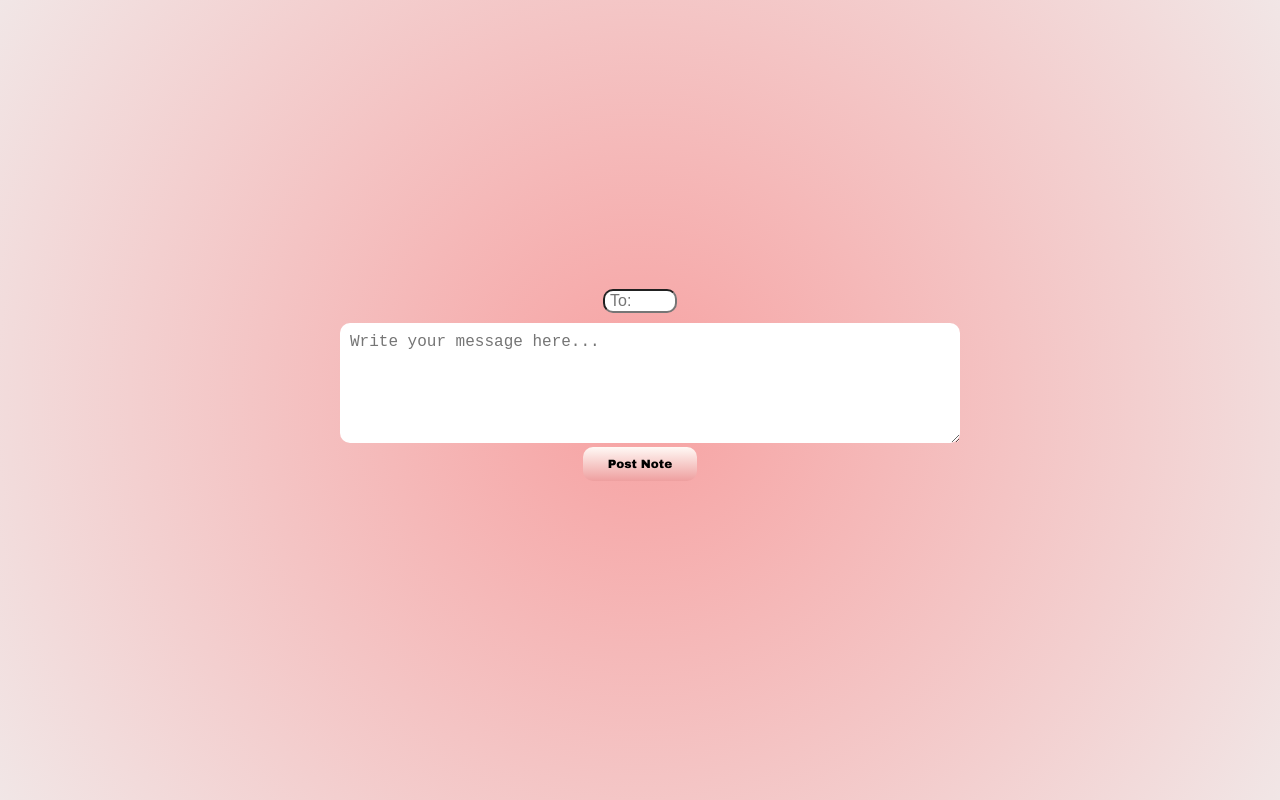
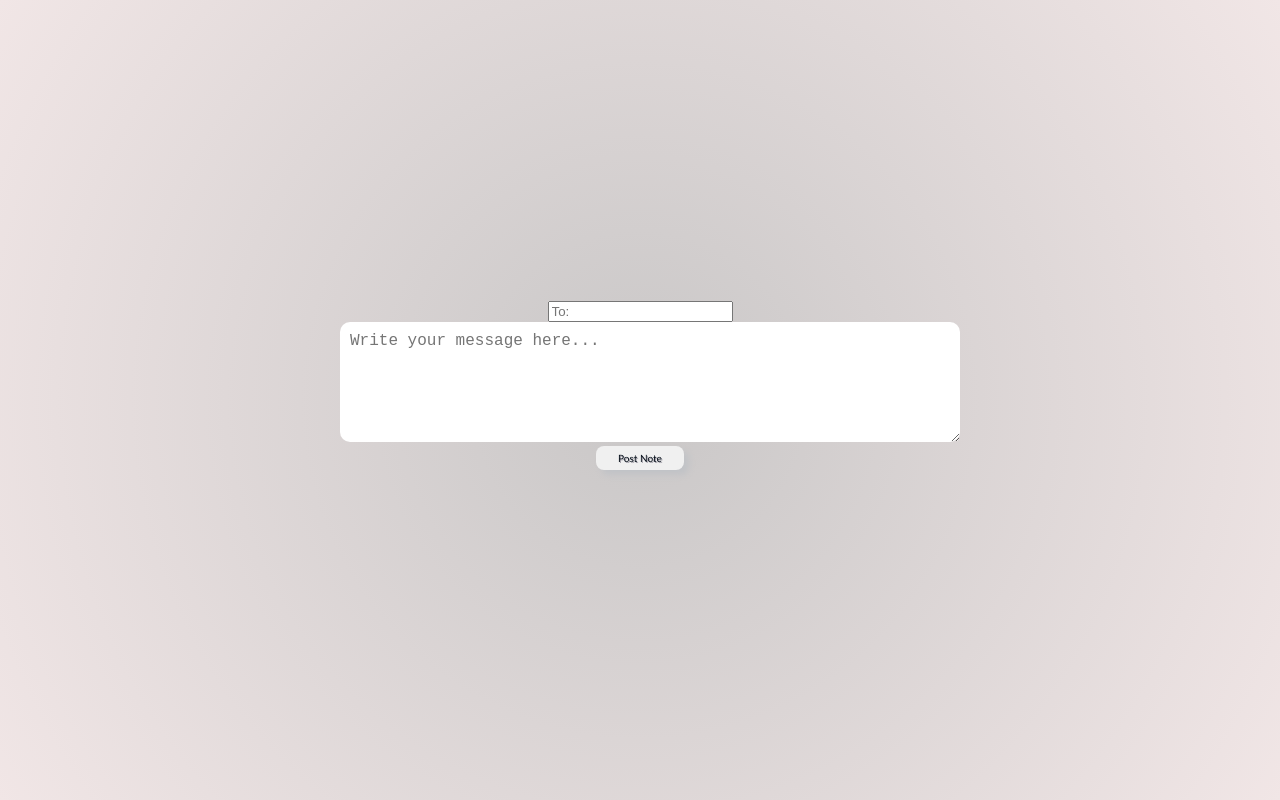
Before and after one commit to thivxvvi/stickynote, a website: page public/index.html in a window 1280 px wide. Drawn offline with Linux system fonts and the light colour scheme; no server answers.

Commit message:
Update style.css

```diff
--- a/public/style.css
+++ b/public/style.css
@@ -1,8 +1,8 @@
 /* public/style.css */
 body {
   font-family: Arial, sans-serif;
-  background: rgb(247,162,162);
-  background: radial-gradient(circle, rgba(247,162,162,1) 0%, rgba(241,230,230,1) 100%);
+  background: rgb(201,199,199);
+  background: radial-gradient(circle, rgba(201,199,199,1) 0%, rgba(241,230,230,1) 100%);
   display: flex;
   justify-content: center;
   align-items: center;
@@ -31,19 +31,19 @@ body {
 }
 
 button {
-  font-family: 'Arial Black', Gadget, sans-serif;';
-  color: #9b9292 !important;
-  font-size: 12px;
-  padding: 10px 25px;
-  border-radius: 10px;
+font-family: 'trebuchet ms';
+  color: #050E19 !important;
+  font-size: 10px;
+  text-shadow: 1px 1px 0px #9C99A3;
+  box-shadow: 5px 5px 6px #C1C3C7;
+  padding: 6px 22px;
+  border-radius: 8px;
   border: 0px solid #3866A3;
-  background: #EE9F9F;
-  background: linear-gradient(to top, #EE9F9F, #FFF9F5);
+  background: #F0F0F0;
 }
-
 button:hover {
-  color: #000000 !important;
-  background: #FFD8CF;
+  color: #14396A !important;
+  background: #BDBDBD;
 }
 
 #notesContainer {
@@ -54,7 +54,7 @@ button:hover {
 }
 
 .note {
-  background-color: #fffa77;
+  background-color: #ffffff;
   padding: 15px;
   width: 150px;
   min-height: 100px;
@@ -67,7 +67,7 @@ button:hover {
 }
 
 /* public/style.css */
-#toInput {
+#FromInput {
   border-radius: 10px;
   height: 10px;
   width: 10%;
@@ -80,3 +80,14 @@ button:hover {
   font-weight: bold;
   color: #333;
 }
+
+@media (max-width: 600px) {
+  .container {
+    width: 100%;
+    padding: 15px;
+  }
+
+  input, textarea, button {
+    font-size: 0.9em;
+  }
+}
```
